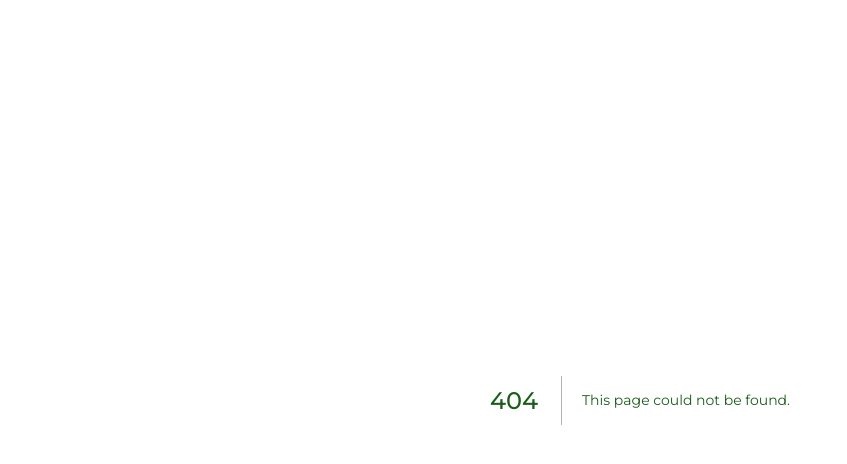
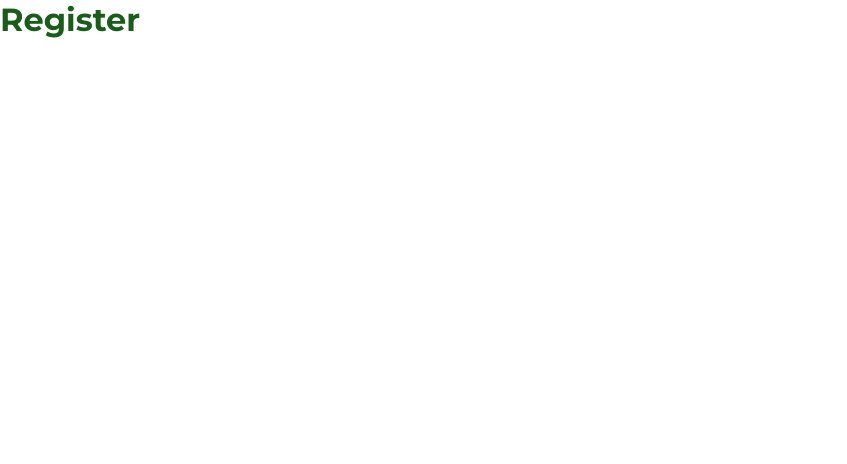
Before and after one commit to KevinChristian30/Medi-front-end, a Next.js app: page /register in a window 1280 px wide. Before the commit this address had no page. Shown: the top 464 px of the page, without its empty margins (0-847 px from the left). Built offline with nearby package versions, Linux system fonts and the light colour scheme.

Commit message:
Started Register Page

```diff
--- a/components/navbar/loginModal/loginModal.module.css
+++ b/components/navbar/loginModal/loginModal.module.css
@@ -62,6 +62,3 @@
   font-size: 0.8rem;
   color: var(--black);
 }
-
-.registerLink {
-}
--- a/components/navbar/loginModal/loginModal.tsx
+++ b/components/navbar/loginModal/loginModal.tsx
@@ -71,7 +71,7 @@ const LoginModal = () => {
           </Button>
         </div>
         <div className={style.registerContainer}>
-          Don't have an account? Register <Link href="/register" className={style.registerLink}>here</Link>
+          Don't have an account? Register <Link href="/register">here</Link>
         </div>
       </div>
     </div>
--- /dev/null
+++ b/pages/register/index.tsx
@@ -0,0 +1,11 @@
+import { NextPage } from "next";
+
+const Register: NextPage = () => {
+  return (
+    <>
+      <h1>Register</h1>
+    </>
+   );
+}
+
+export default Register;
```
Also changed, not shown: pages/register/index.module.css (added).
